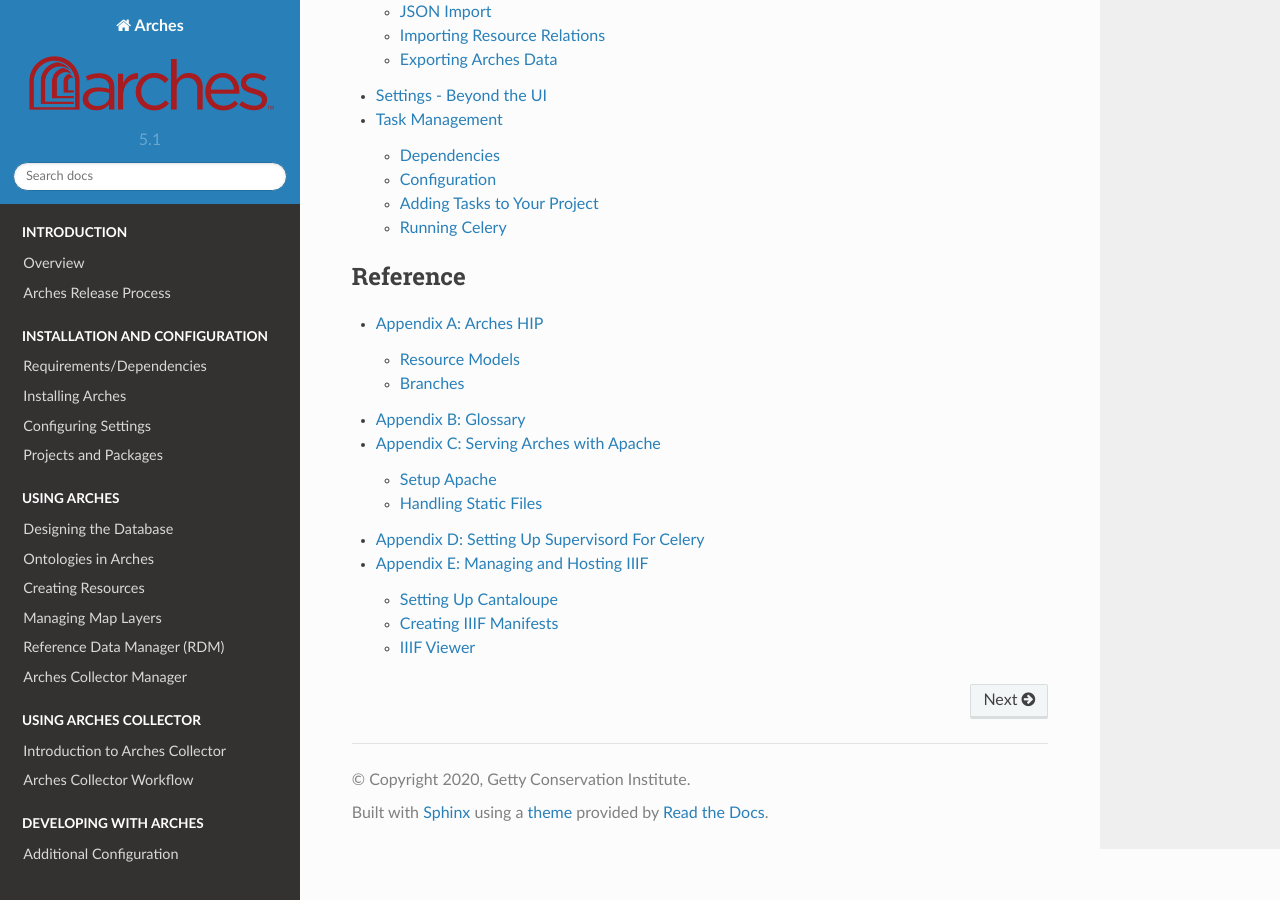
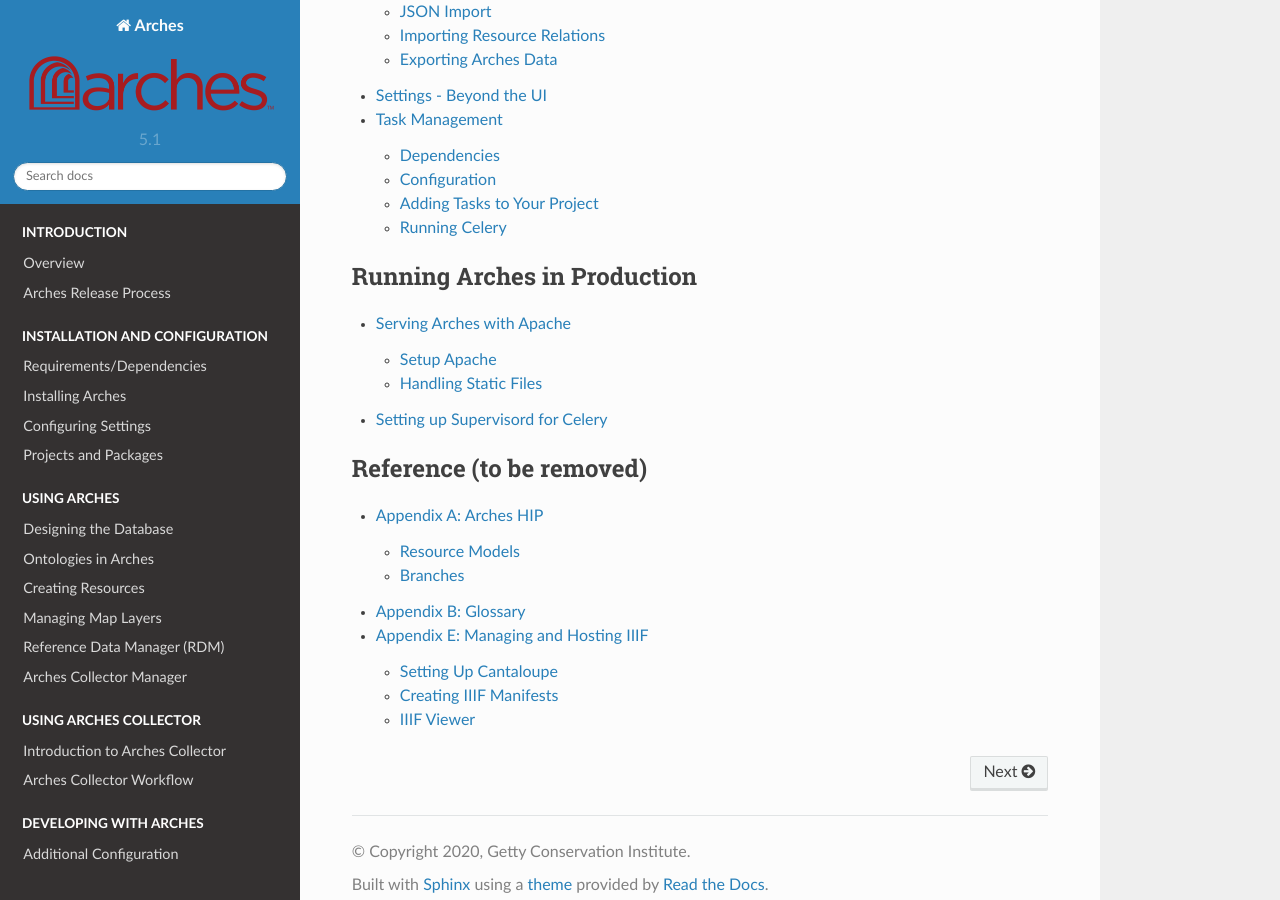
Before and after one commit to archesproject/arches-docs, a Sphinx documentation site: the page built from docs/index.txt, in a window 1280 px wide and 900 px high, scrolled down 3508 px. Built offline with Sphinx 7.4.7 and the Read the Docs theme 2.0.0, drawn with Linux system fonts in a browser that asks for light colours.

Commit message:
create new Running Arches in Production section, move relevant content to it

```diff
--- a/docs/index.txt
+++ b/docs/index.txt
@@ -53,11 +53,19 @@
     task-management
 
 .. toctree::
-    :caption: Reference
+    :caption: Running Arches in Production
+    :maxdepth: 2
+
+    serving-arches-with-apache
+    setting-up-supervisord-for-celery
+
+.. toctree::
+    :caption: Reference (to be removed)
     :maxdepth: 2
 
     Appendix A: Arches HIP <arches-hip-contents>
     Appendix B: Glossary <glossary>
+    Appendix E: Managing and Hosting IIIF <managing-and-hosting-iiif>
+..
     Appendix C: Serving Arches with Apache <serving-arches-with-apache>
     Appendix D: Setting Up Supervisord For Celery <setting-up-supervisord-for-celery>
-    Appendix E: Managing and Hosting IIIF <managing-and-hosting-iiif>
```
